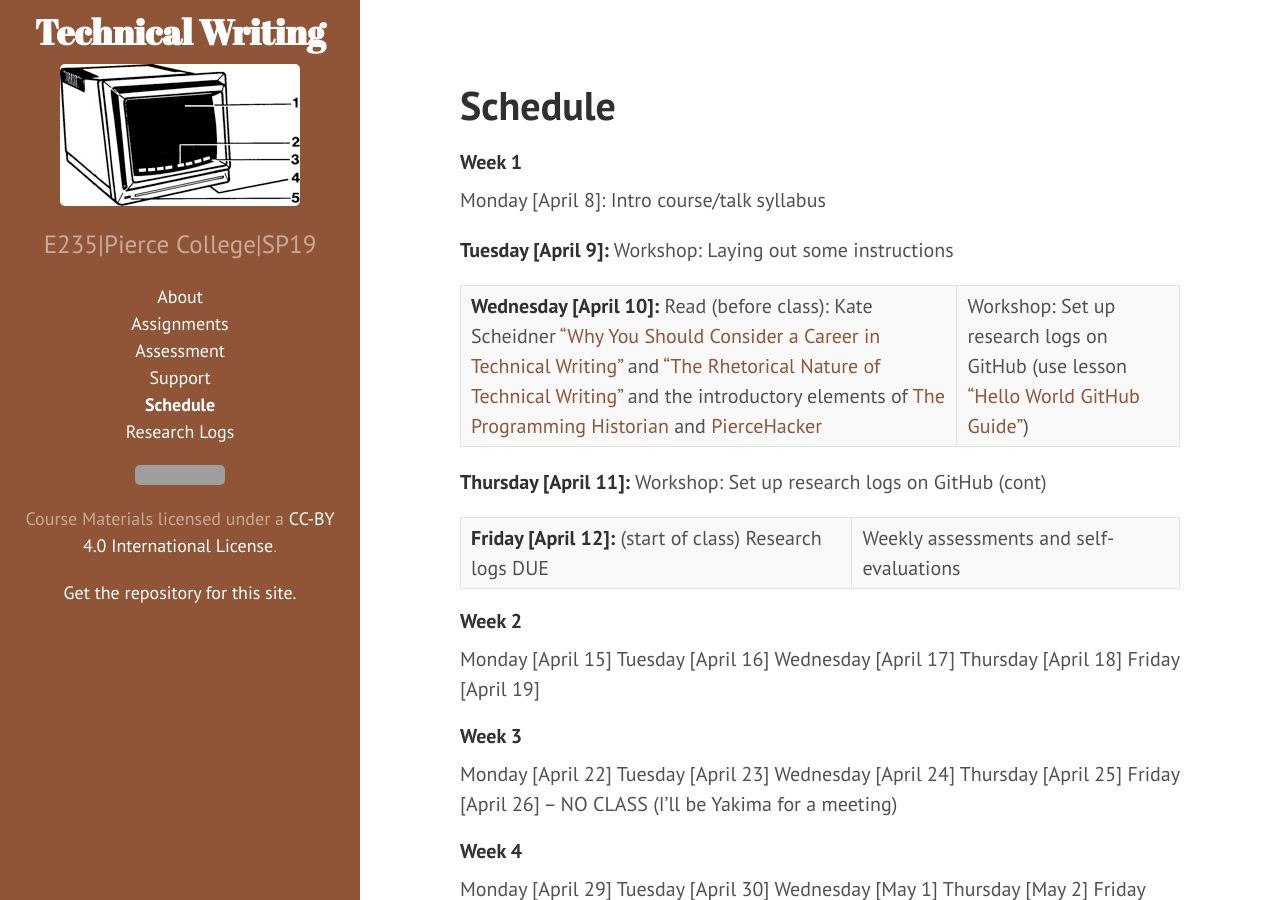
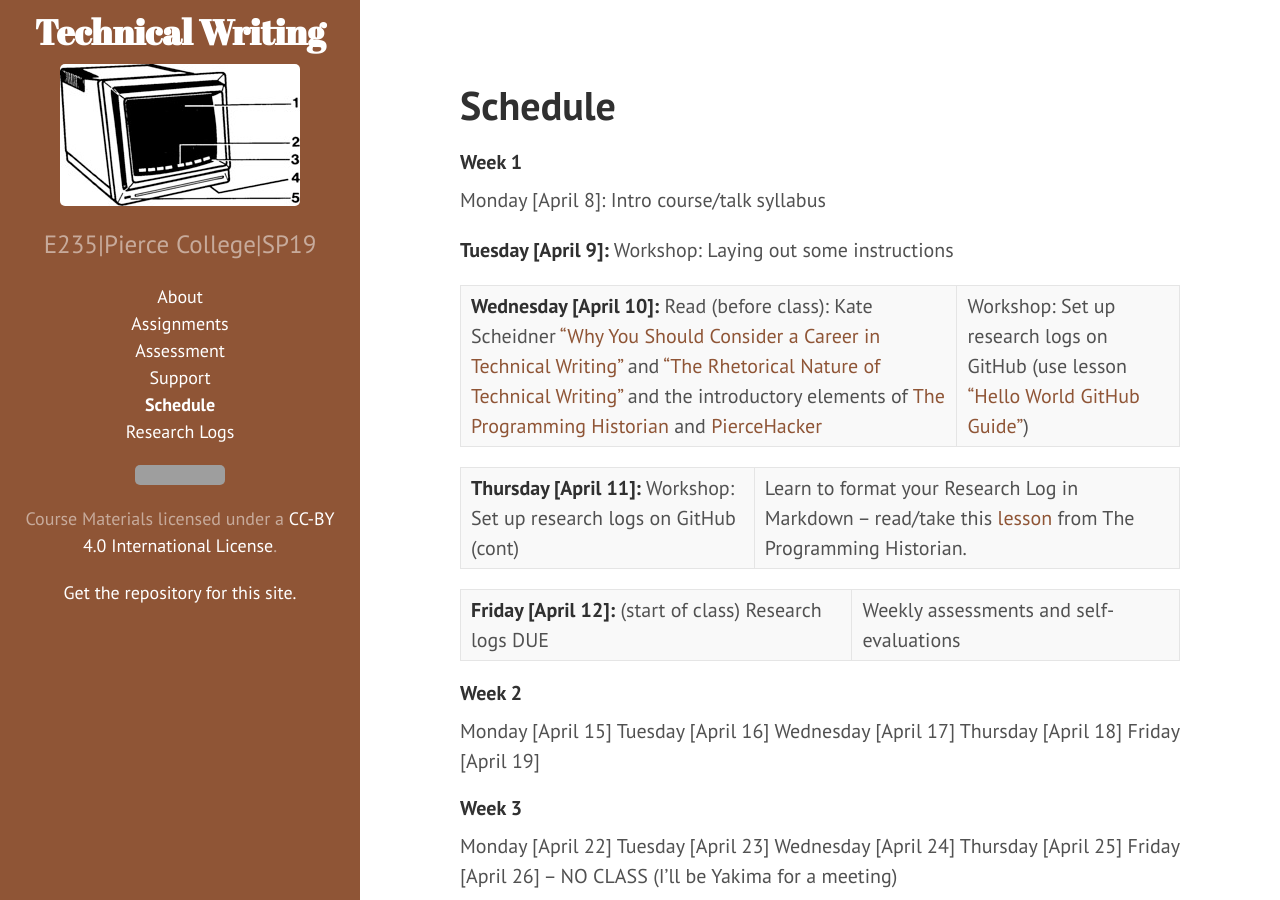
Before and after one commit to jloan/e235, a Jekyll site: the page built from 04schedule.md, in a window 1280 px wide and 900 px high. Built offline with Jekyll 4.4.1, drawn with Linux system fonts in a browser that asks for light colours; grey boxes are pictures that could not be loaded.

Commit message:
Update 04schedule.md
added markdown tutorial to TH/wk1

```diff
--- a/04schedule.md
+++ b/04schedule.md
@@ -11,7 +11,7 @@ Monday [April 8]: Intro course/talk syllabus
 
 **Wednesday [April 10]:** Read (before class): Kate Scheidner ["Why You Should Consider a Career in Technical Writing"](https://www.northeastern.edu/graduate/blog/what-is-technical-writing/) and ["The Rhetorical Nature of Technical Writing"](https://en.wikibooks.org/wiki/Professional_and_Technical_Writing/Rhetoric) and the introductory elements of [The Programming Historian](https://programminghistorian.org/) and [PierceHacker](https://jloan.github.io/pierce-hacker/) | Workshop: Set up research logs on GitHub (use lesson ["Hello World GitHub Guide"](https://guides.github.com/activities/hello-world/))
 
-**Thursday [April 11]:** Workshop: Set up research logs on GitHub (cont)
+**Thursday [April 11]:** Workshop: Set up research logs on GitHub (cont) | Learn to format your Research Log in Markdown -- read/take this [lesson](https://programminghistorian.org/en/lessons/getting-started-with-markdown) from The Programming Historian.
 
 **Friday [April 12]:** (start of class) Research logs DUE | Weekly assessments and self-evaluations
 
```
